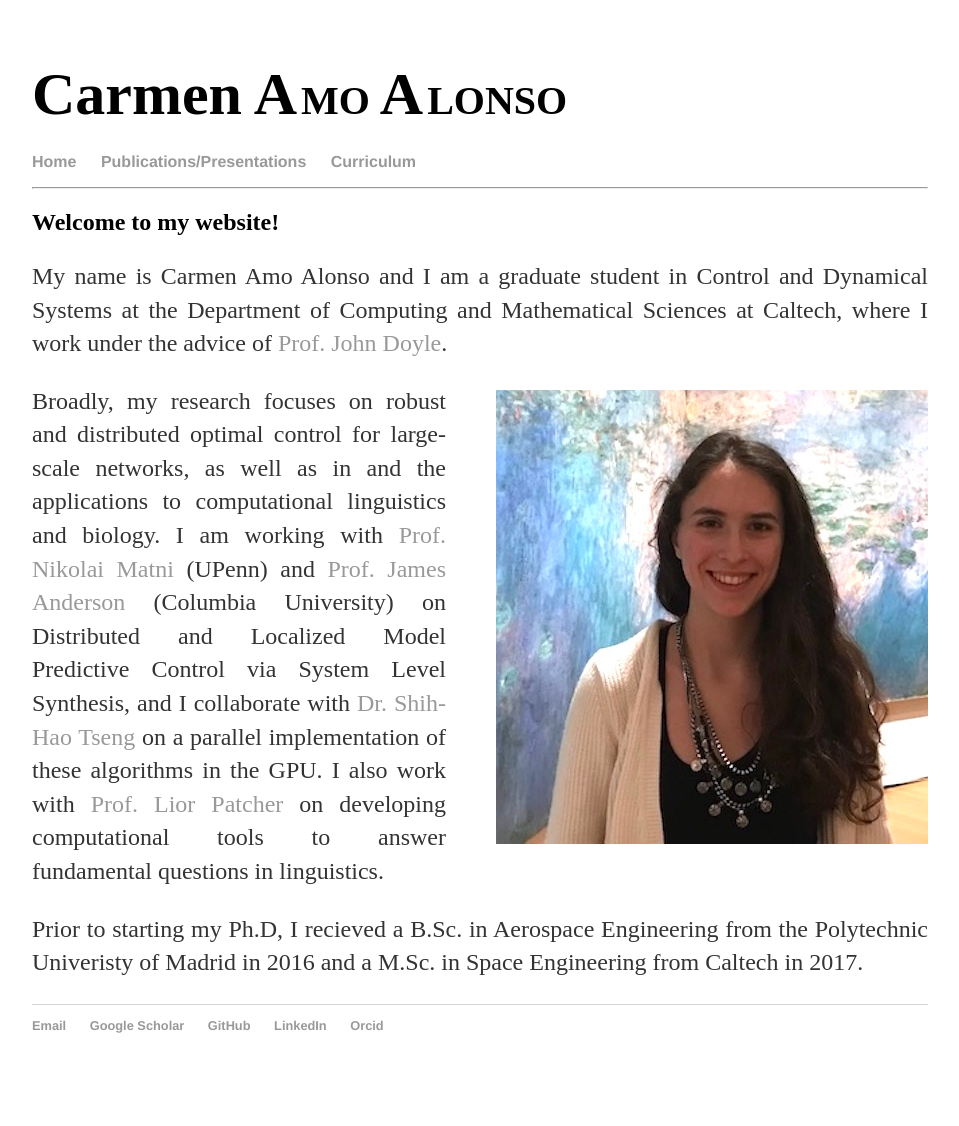
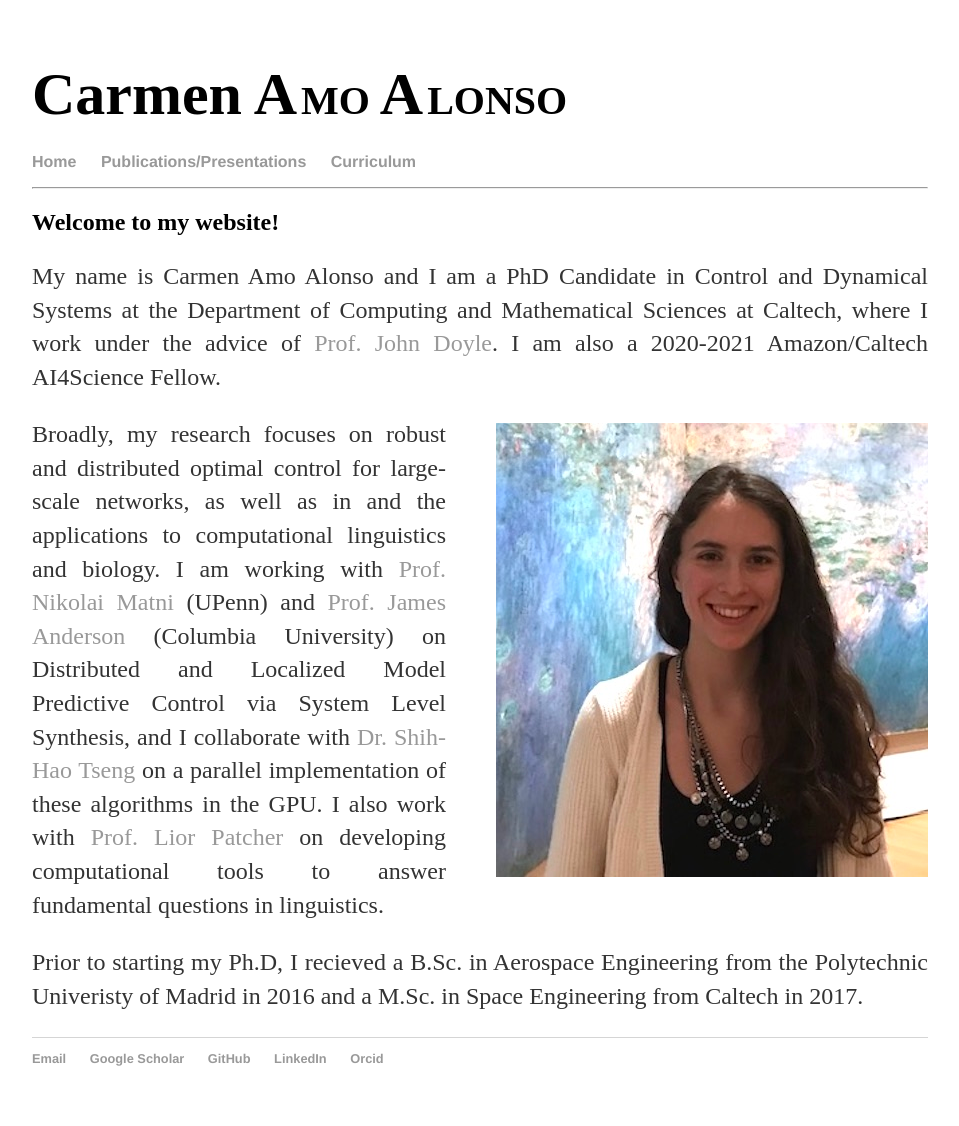
Before and after one commit to camoalon/camoalon.github.io, a Jekyll site: the page built from index.md, in a window 1280 px wide. Shown: the whole page, without its empty margins (160-1119 px from the left). Built offline with Jekyll 4.4.1, drawn with Linux system fonts in a browser that asks for light colours; before the commit the page ends 1093 px from its top, so only the background shows below that.

Commit message:
added amazon fellow

```diff
--- a/index.md
+++ b/index.md
@@ -4,7 +4,7 @@ title: Carmen Amo Alonso
 ---
 ## Welcome to my website!
 
-<p style='text-align: justify;'>  My name is Carmen Amo Alonso and I am a graduate student in Control and Dynamical Systems at the Department of Computing and Mathematical Sciences at Caltech, where I work under the advice of <a href="http://www.cds.caltech.edu/~doyle/wiki/index.php?title=Main_Page">Prof. John Doyle</a>.
+<p style='text-align: justify;'>  My name is Carmen Amo Alonso and I am a PhD Candidate in Control and Dynamical Systems at the Department of Computing and Mathematical Sciences at Caltech, where I work under the advice of <a href="http://www.cds.caltech.edu/~doyle/wiki/index.php?title=Main_Page">Prof. John Doyle</a>.  I am also a 2020-2021 Amazon/Caltech AI4Science Fellow.
 </p>
 
 <img align="right" src="photo.jpeg" img style="float: right; padding-left: 50px;padding-top: 5px">
--- a/publications.html
+++ b/publications.html
@@ -43,7 +43,7 @@ S.-H. Tseng, C. Amo Alonso, and SJ. Han, <br />
 <p style="font-size:20px" class="paragraph_style_1">
 <strong>Distributed Linear Quadratic Regulator Robust to Communication Dropouts</strong><br />
 C. Amo Alonso, D. Ho, and J.M. Maestre,<br />
-21<sup>st</sup> IFAC World Congress, 2020. <br />
+21<sup>st</sup> World Congress of the International Federation of Automatic Control, 2020. <br />
 <a href="https://youtu.be/EwIXnquVmS0"> Presentation </a></p>
 
 
```
Also changed, not shown: 1 other file.
